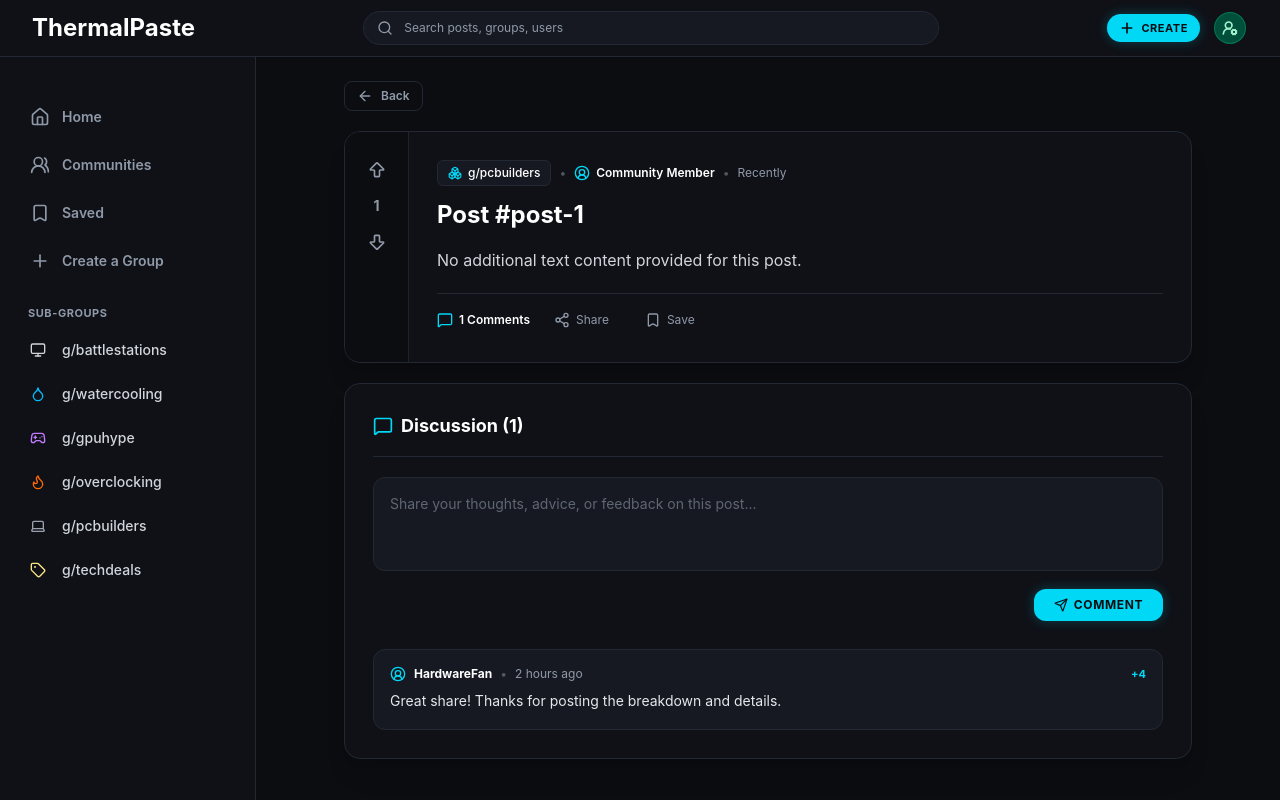
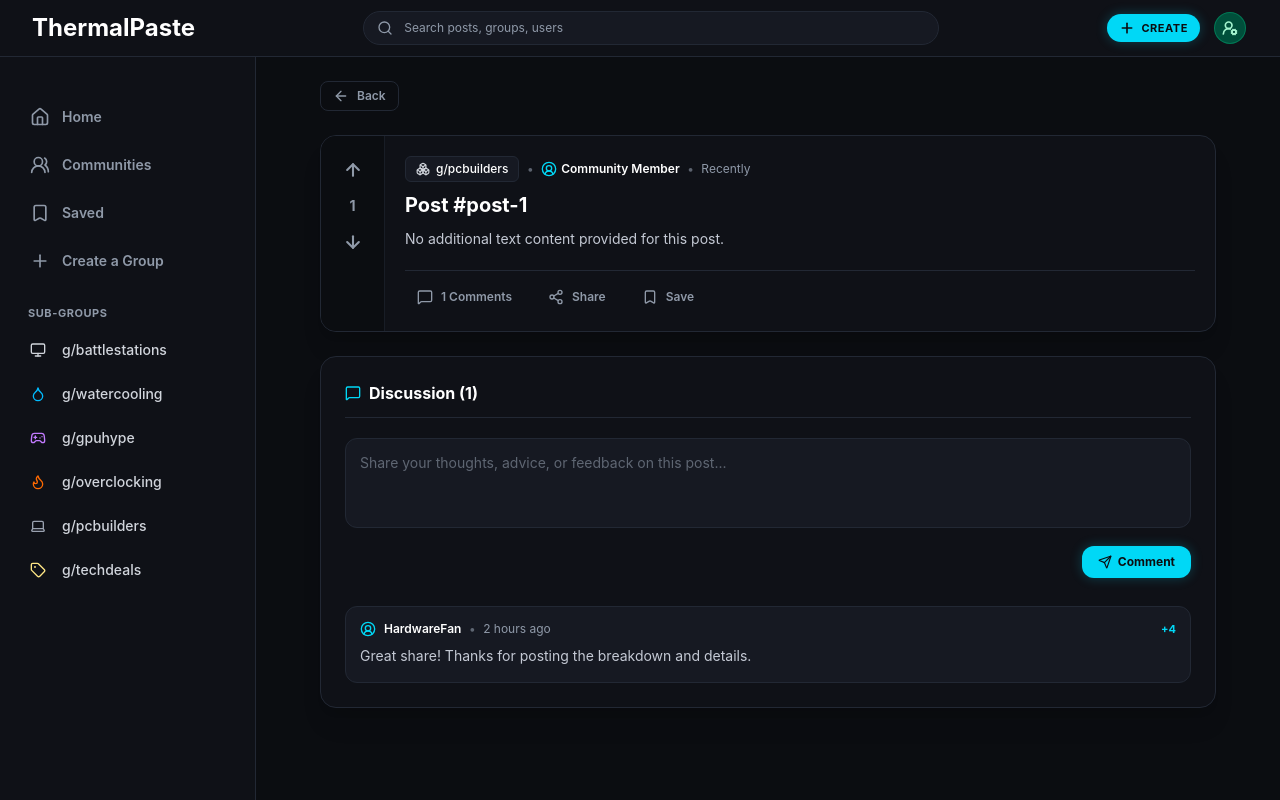
Before and after one commit to rohan9932/ThermalPaste-frontend, a React (Vite) app: page /post/post-1 in a window 1280 px wide. Built offline with nearby package versions, Linux system fonts and the light colour scheme.

Commit message:
[UPDATE] Post details page with unified layout

```diff
--- a/src/pages/PostDetailsPage.jsx
+++ b/src/pages/PostDetailsPage.jsx
@@ -4,15 +4,14 @@ import Navbar from "../components/Navbar";
 import Sidebar from "../components/Sidebar";
 import {
   ArrowLeft,
-  ArrowBigUp,
-  ArrowBigDown,
+  ArrowUp,
+  ArrowDown,
   MessageSquare,
   Share2,
   Bookmark,
   CircleUserRound,
   Boxes,
   Send,
-  Sparkles,
 } from "lucide-react";
 
 export default function PostDetailsPage() {
@@ -86,7 +85,7 @@ export default function PostDetailsPage() {
   };
 
   return (
-    <div className="min-h-screen bg-[#0B0D11] text-white flex flex-col font-sans">
+    <div className="min-h-screen bg-[#0B0D11] text-white flex flex-col">
       <Navbar
         isSidebarOpen={isSidebarOpen}
         onToggleSidebar={() => setIsSidebarOpen((prev) => !prev)}
@@ -99,12 +98,13 @@ export default function PostDetailsPage() {
         />
 
         <main
-          className={`flex-1 transition-all duration-300 ${
+          className={`flex-1 p-4 sm:p-6 w-full transition-all duration-300 ${
             isSidebarOpen ? "md:ml-64" : "ml-0"
           }`}
         >
-          <div className="max-w-4xl mx-auto px-4 sm:px-6 py-6 space-y-5">
-            {/* Back button */}
+          <div className="space-y-6">
+            <div className="mx-auto max-w-4xl space-y-6">
+              {/* Back navigation button */}
               <div>
                 <button
                   onClick={() => navigate(-1)}
@@ -116,10 +116,9 @@ export default function PostDetailsPage() {
               </div>
 
               {/* MAIN POST DETAILS CARD */}
-            <article className="rounded-2xl border border-[#222834] bg-[#0F1117] overflow-hidden shadow-xl">
-              <div className="flex flex-col sm:flex-row">
+              <article className="w-full bg-[#0F1117] border border-[#222834] rounded-2xl overflow-hidden flex flex-row shadow-xl select-none">
                 {/* Vote Column */}
-                <div className="sm:w-16 bg-[#0B0D11] border-b sm:border-b-0 sm:border-r border-[#222834]/80 flex sm:flex-col items-center justify-between sm:justify-start py-3 sm:py-5 px-4 sm:px-2 shrink-0">
+                <div className="w-14 sm:w-16 bg-[#0B0D11] border-r border-[#222834]/60 flex flex-col items-center py-4 px-2 shrink-0">
                   <button
                     onClick={() => handleVote("up")}
                     aria-label="Upvote post"
@@ -129,11 +128,15 @@ export default function PostDetailsPage() {
                         : "text-[#8F99A8] hover:text-[#00D8F6] hover:bg-[#161922]"
                     }`}
                   >
-                    <ArrowBigUp className="w-5 h-5" />
+                    <ArrowUp
+                      className={`w-5 h-5 stroke-[2.5] ${
+                        vote === "up" ? "fill-current" : ""
+                      }`}
+                    />
                   </button>
 
                   <span
-                    className={`text-sm font-bold my-0 sm:my-2 ${
+                    className={`text-xs sm:text-sm font-bold my-2 transition-colors ${
                       vote === "up"
                         ? "text-[#00D8F6]"
                         : vote === "down"
@@ -153,27 +156,27 @@ export default function PostDetailsPage() {
                         : "text-[#8F99A8] hover:text-rose-400 hover:bg-[#161922]"
                     }`}
                   >
-                    <ArrowBigDown className="w-5 h-5" />
+                    <ArrowDown className="w-5 h-5 stroke-[2.5]" />
                   </button>
                 </div>
 
-                {/* Post Main Body */}
-                <div className="flex-1 p-5 sm:p-7 min-w-0">
-                  {/* Metadata Header */}
-                  <div className="flex items-center flex-wrap gap-2 text-xs text-[#8F99A8] mb-3">
+                {/* Main Content Column */}
+                <div className="flex-1 p-4 sm:p-5 flex flex-col min-w-0">
+                  {/* Metadata Header Row */}
+                  <div className="flex items-center flex-wrap gap-x-2 gap-y-1 text-xs text-[#8F99A8] mb-2.5">
                     {/* Subgroup Badge */}
                     <Link
                       to={`/communities/${post.subGroupSlug}`}
-                      className="inline-flex items-center gap-1.5 px-2.5 py-1 rounded-md bg-[#161922] text-white font-medium border border-[#222834] hover:border-[#00D8F6]/40 transition"
+                      className="inline-flex items-center gap-1.5 px-2.5 py-1 rounded-md bg-[#161922] text-white font-medium border border-[#222834] hover:border-[#00D8F6]/40 transition cursor-pointer"
                     >
-                      <Boxes className="w-3.5 h-3.5 text-[#00D8F6]" />
-                      <span>{post.subGroup}</span>
+                      <Boxes className="w-3.5 h-3.5 text-gray-300" />
+                      <span className="text-xs">{post.subGroup}</span>
                     </Link>
 
-                    <span className="text-[#8F99A8]/50">•</span>
+                    <span className="text-[#8F99A8]/60 font-bold">•</span>
 
                     {/* Author */}
-                    <div className="inline-flex items-center gap-1.5 text-white font-semibold">
+                    <div className="inline-flex items-center gap-1 cursor-pointer group">
                       {post.authorAvatar ? (
                         <img
                           src={post.authorAvatar}
@@ -186,49 +189,58 @@ export default function PostDetailsPage() {
                       ) : (
                         <CircleUserRound className="w-4 h-4 text-[#00D8F6]" />
                       )}
-                      <span>{post.author}</span>
+                      <span className="text-white font-semibold text-xs group-hover:text-[#00D8F6] transition">
+                        {post.author}
+                      </span>
                     </div>
 
-                    <span className="text-[#8F99A8]/50">•</span>
+                    <span className="text-[#8F99A8]/60 font-bold">•</span>
 
                     {/* Timestamp */}
-                    <span>{post.createdAt}</span>
+                    <span className="text-[#8F99A8] text-xs">{post.createdAt}</span>
 
-                    {/* Hardware Tags */}
+                    {/* Hardware Tag Badges */}
                     {post.hardwareTags && post.hardwareTags.length > 0 && (
                       <>
                         {post.hardwareTags.map((tag, i) => (
+                          <React.Fragment key={i}>
+                            <span className="text-[#8F99A8]/60 font-bold">•</span>
                             <span
-                            key={i}
-                            className="px-2 py-0.5 rounded text-[10px] font-mono font-semibold bg-[#00D8F6]/10 text-[#00D8F6] border border-[#00D8F6]/30 hidden sm:inline-block"
+                              className="px-1.5 py-0.5 rounded border text-[10px] font-mono font-semibold"
+                              style={{
+                                backgroundColor: "#00D8F610",
+                                borderColor: "#00D8F630",
+                                color: "#00D8F6",
+                              }}
                             >
                               {tag}
                             </span>
+                          </React.Fragment>
                         ))}
                       </>
                     )}
                   </div>
 
                   {/* Title */}
-                  <h1 className="text-xl sm:text-2xl font-bold text-white leading-snug mb-4">
+                  <h1 className="text-base sm:text-xl font-bold text-white mb-2 leading-snug">
                     {post.title}
                   </h1>
 
                   {/* Body Content */}
-                  <p className="text-sm sm:text-base text-[#D1D5DB] leading-relaxed mb-5 whitespace-pre-line">
+                  <p className="text-xs sm:text-sm text-[#C4C9D4] leading-relaxed mb-3 whitespace-pre-line">
                     {post.content}
                   </p>
 
                   {/* Section Snippet / Specs Header */}
                   {post.sectionHeader && (
-                    <div className="bg-[#161922] border border-[#222834] rounded-xl p-3.5 mb-5 font-mono text-xs text-[#8F99A8]">
+                    <div className="text-xs font-mono text-[#8F99A8] mb-3 bg-[#161922] border border-[#222834] rounded-xl p-3.5">
                       {post.sectionHeader}
                     </div>
                   )}
 
                   {/* Post Image */}
                   {post.image && (
-                    <div className="rounded-xl overflow-hidden border border-[#222834] mb-5 max-h-[500px] bg-[#0B0D11]">
+                    <div className="rounded-xl overflow-hidden border border-[#222834] mb-3 max-h-[500px] bg-[#0B0D11]">
                       <img
                         src={post.image}
                         alt={post.title}
@@ -240,13 +252,16 @@ export default function PostDetailsPage() {
                     </div>
                   )}
 
+                  {/* Divider Line */}
+                  <div className="border-t border-[#222834] my-2" />
+
                   {/* Action Bar */}
-                  <div className="flex items-center justify-between pt-3 border-t border-[#222834] text-xs text-[#8F99A8]">
-                    <div className="flex items-center gap-3">
-                      <span className="flex items-center gap-1.5 font-semibold text-white">
-                        <MessageSquare className="w-4 h-4 text-[#00D8F6]" />
-                        {comments.length} Comments
-                      </span>
+                  <div className="flex items-center justify-between gap-3 pt-1">
+                    <div className="flex items-center gap-1.5 sm:gap-3">
+                      <div className="flex items-center gap-2 px-3 py-1.5 rounded-lg text-[#8F99A8] font-semibold text-xs">
+                        <MessageSquare className="w-4 h-4 stroke-[2]" />
+                        <span>{comments.length} Comments</span>
+                      </div>
 
                       <button
                         onClick={() => {
@@ -255,28 +270,27 @@ export default function PostDetailsPage() {
                             alert("Post link copied to clipboard!");
                           }
                         }}
-                        className="flex items-center gap-1.5 px-3 py-1.5 rounded-lg hover:text-white hover:bg-[#161922] transition cursor-pointer"
+                        className="flex items-center gap-2 px-3 py-1.5 rounded-lg text-[#8F99A8] hover:text-white hover:bg-[#161922] font-semibold text-xs transition cursor-pointer"
                       >
-                        <Share2 className="w-4 h-4" />
+                        <Share2 className="w-4 h-4 stroke-[2]" />
                         <span>Share</span>
                       </button>
 
-                      <button className="flex items-center gap-1.5 px-3 py-1.5 rounded-lg hover:text-white hover:bg-[#161922] transition cursor-pointer">
-                        <Bookmark className="w-4 h-4" />
+                      <button className="flex items-center gap-2 px-3 py-1.5 rounded-lg text-[#8F99A8] hover:text-white hover:bg-[#161922] font-semibold text-xs transition cursor-pointer">
+                        <Bookmark className="w-4 h-4 stroke-[2]" />
                         <span>Save</span>
                       </button>
                     </div>
                   </div>
                 </div>
-              </div>
               </article>
 
-            {/* COMMENTS SECTION */}
-            <section className="rounded-2xl border border-[#222834] bg-[#0F1117] p-5 sm:p-7 shadow-xl space-y-5">
-              <div className="flex items-center justify-between border-b border-[#222834] pb-4">
-                <h2 className="text-base sm:text-lg font-bold text-white flex items-center gap-2">
-                  <MessageSquare className="w-5 h-5 text-[#00D8F6]" />
-                  Discussion ({comments.length})
+              {/* COMMENTS & DISCUSSION CARD */}
+              <section className="w-full bg-[#0F1117] border border-[#222834] rounded-2xl p-4 sm:p-6 shadow-xl space-y-5">
+                <div className="flex items-center justify-between border-b border-[#222834] pb-3">
+                  <h2 className="text-sm sm:text-base font-bold text-white flex items-center gap-2">
+                    <MessageSquare className="w-4 h-4 text-[#00D8F6]" />
+                    <span>Discussion ({comments.length})</span>
                   </h2>
                 </div>
 
@@ -288,12 +302,12 @@ export default function PostDetailsPage() {
                     value={newCommentText}
                     onChange={(e) => setNewCommentText(e.target.value)}
                     placeholder="Share your thoughts, advice, or feedback on this post..."
-                  className="w-full bg-[#161922] text-sm text-white placeholder-[#8F99A8]/60 p-4 rounded-xl border border-[#222834] focus:border-[#00D8F6] focus:outline-none transition-all resize-none"
+                    className="w-full bg-[#161922] text-xs sm:text-sm text-white placeholder-[#8F99A8]/60 p-3.5 rounded-xl border border-[#222834] focus:border-[#00D8F6] focus:outline-none transition-all resize-none"
                   />
                   <div className="flex justify-end">
                     <button
                       type="submit"
-                    className="flex items-center gap-1.5 px-5 py-2 bg-[#00D8F6] hover:bg-[#00c4e0] text-[#0B0D11] text-xs font-bold uppercase tracking-wider rounded-xl shadow-[0_0_12px_rgba(0,216,246,0.25)] active:scale-95 transition cursor-pointer"
+                      className="flex items-center gap-1.5 px-4 py-2 bg-[#00D8F6] hover:bg-[#00c4e0] text-[#0B0D11] text-xs font-bold rounded-xl shadow-[0_0_12px_rgba(0,216,246,0.25)] active:scale-95 transition cursor-pointer"
                     >
                       <Send className="w-3.5 h-3.5" />
                       <span>Comment</span>
@@ -302,19 +316,19 @@ export default function PostDetailsPage() {
                 </form>
 
                 {/* Comments List */}
-              <div className="space-y-3.5 pt-2">
+                <div className="space-y-3 pt-2">
                   {comments.map((comment) => (
                     <div
                       key={comment.id}
-                    className="p-4 rounded-xl bg-[#161922] border border-[#222834] space-y-2 hover:border-[#2A3142] transition"
+                      className="p-3.5 rounded-xl bg-[#161922] border border-[#222834] space-y-2 hover:border-[#2A3142] transition"
                     >
                       <div className="flex items-center justify-between text-xs">
                         <div className="flex items-center gap-2">
                           <CircleUserRound className="w-4 h-4 text-[#00D8F6]" />
-                        <span className="font-bold text-white">
+                          <span className="font-semibold text-white">
                             {comment.author}
                           </span>
-                        <span className="text-[#8F99A8]/50">•</span>
+                          <span className="text-[#8F99A8]/60 font-bold">•</span>
                           <span className="text-[#8F99A8]">{comment.time}</span>
                         </div>
 
@@ -323,7 +337,7 @@ export default function PostDetailsPage() {
                         </span>
                       </div>
 
-                    <p className="text-xs sm:text-sm text-[#E5E7EB] leading-relaxed">
+                      <p className="text-xs sm:text-sm text-[#C4C9D4] leading-relaxed">
                         {comment.content}
                       </p>
                     </div>
@@ -331,6 +345,7 @@ export default function PostDetailsPage() {
                 </div>
               </section>
             </div>
+          </div>
         </main>
       </div>
     </div>
```
Also changed, not shown: 1 other file (tests, documents, lock files or other folders). Lines whose indentation alone changed are shown as unchanged.
